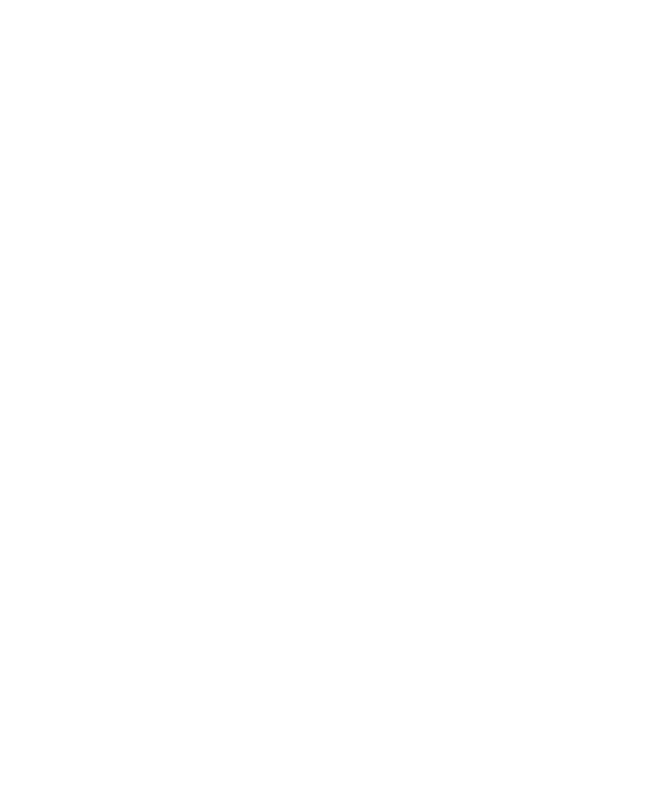
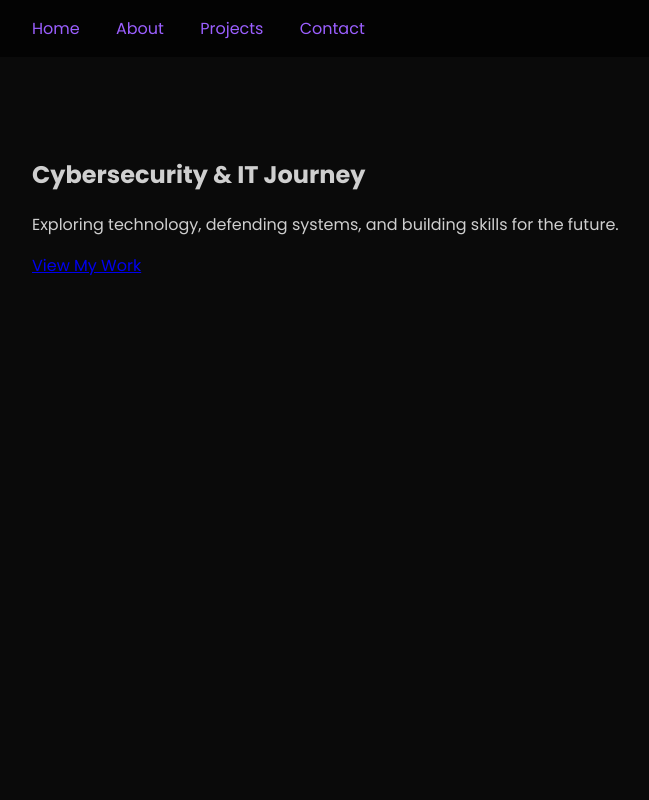
Before and after one commit to SomeRedApplee/mywebsite, a plain HTML site: page index.html in a window 1280 px wide. Shown: the top 800 px of the page, without its empty margins (0-649 px from the left). Drawn offline with Linux system fonts and the light colour scheme.

Commit message:
First step

```diff
--- a/index.html
+++ b/index.html
@@ -1,11 +1,41 @@
 <!DOCTYPE html>
 <html lang="en">
 <head>
-    <meta charset="UTF-8">
-    <meta name="viewport" content="width=device-width, initial-scale=1.0">
-    <title>Document</title>
+  <meta charset="UTF-8">
+  <meta name="viewport" content="width=device-width, initial-scale=1.0">
+  <title>My Cybersecurity Portfolio</title>
+  <link rel="stylesheet" href="style.css">
+  <link href="https://fonts.googleapis.com/css2?family=Poppins:wght@400;700&display=swap" rel="stylesheet">
 </head>
 <body>
+  <header>
+    <nav>
+      <a href="#hero">Home</a>
+      <a href="#about">About</a>
+      <a href="#projects">Projects</a>
+      <a href="#contact">Contact</a>
+    </nav>
+  </header>
 
+  <section id="hero">
+    <h1>Cybersecurity & IT Journey</h1>
+    <p>Exploring technology, defending systems, and building skills for the future.</p>
+    <a class="btn" href="#projects">View My Work</a>
+  </section>
+
+  <section id="about">
+    <h2>About Me</h2>
+    <p>Write about yourself here.</p>
+  </section>
+
+  <section id="projects">
+    <h2>Projects</h2>
+  </section>
+
+  <section id="contact">
+    <h2>Contact</h2>
+  </section>
+
+  <script src="js/script.js"></script>
 </body>
 </html>
--- /dev/null
+++ b/style.css
@@ -0,0 +1,36 @@
+:root {
+  --bg: #0A0A0A;
+  --primary: #9B5FFF;
+  --accent: #8E5DEB;
+  --text: #CFCFCF;
+}
+
+body {
+  margin: 0;
+  font-family: 'Poppins', sans-serif;
+  background: var(--bg);
+  color: var(--text);
+  scroll-behavior: smooth;
+}
+
+header {
+  position: sticky;
+  top: 0;
+  background: rgba(0,0,0,0.7);
+  padding: 1rem;
+}
+
+nav a {
+  color: var(--primary);
+  margin: 0 1rem;
+  text-decoration: none;
+}
+
+nav a:hover {
+  color: var(--accent);
+}
+
+section {
+  min-height: 100vh;
+  padding: 5rem 2rem;
+}
```
